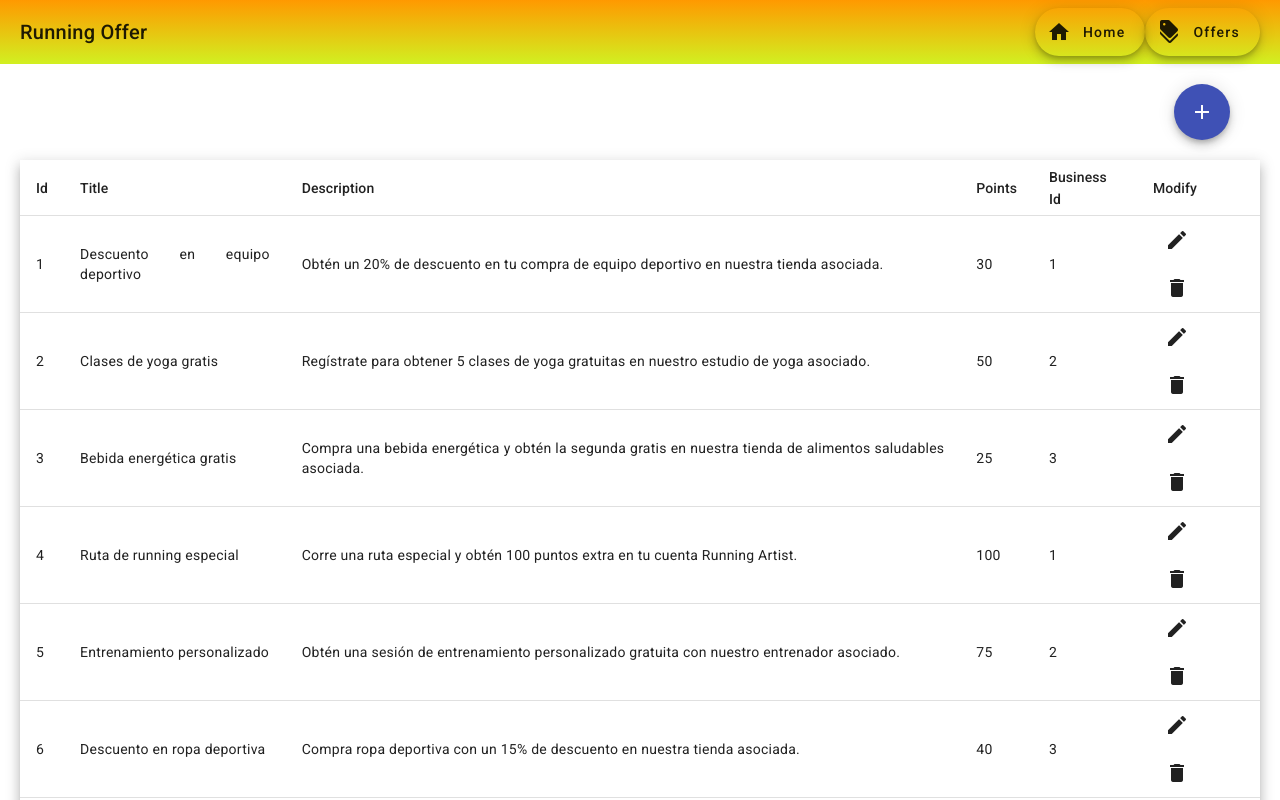
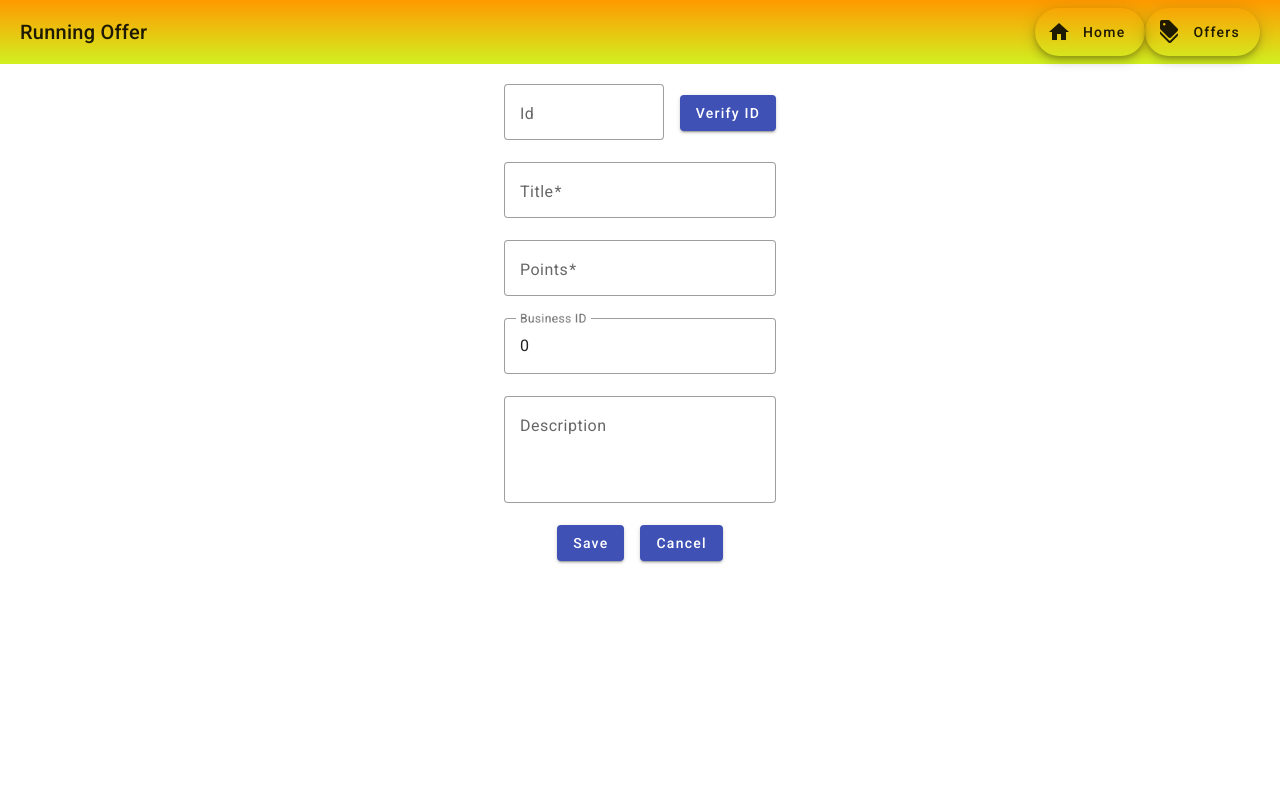
Before and after one commit to DMCS20/RunningArtist-OpenSource, an Angular app: page /admins/offers/new in a window 1280 px wide. Before the commit this address led to /business/offers. Shown: the top 800 px of the page. Built offline with nearby package versions, Linux system fonts and the light colour scheme; data requests are answered from the project's data file.

Commit message:
feat: add new offer component

```diff
--- a/src/app/app-routing.module.ts
+++ b/src/app/app-routing.module.ts
@@ -2,12 +2,14 @@ import { NgModule } from '@angular/core';
 import { RouterModule, Routes } from '@angular/router';
 import { ListOffersComponent } from './components/list-offers/list-offers.component';
 import { HomeComponent } from './components/home/home.component';
+import { NewOfferComponent } from './components/new-offer/new-offer.component';
 
 const routes: Routes = [
   {path: 'home', component: HomeComponent},
   {path: 'business/offers', component: ListOffersComponent},
-  {path: '', redirectTo: '/business/offers', pathMatch: 'full'},
-  {path: '**', redirectTo: '/business/offers', pathMatch: 'full'}
+  {path:'admins/offers/new', component: NewOfferComponent},
+  {path: '', redirectTo: '/home', pathMatch: 'full'},
+  {path: '**', redirectTo: '/home', pathMatch: 'full'}
 ];
 
 @NgModule({
--- a/src/app/app.module.ts
+++ b/src/app/app.module.ts
@@ -11,13 +11,15 @@ import { ListOffersComponent } from './components/list-offers/list-offers.compon
 import { ToolbarComponent } from './components/toolbar/toolbar.component';
 import {MatToolbarModule} from '@angular/material/toolbar';
 import { HomeComponent } from './components/home/home.component';
+import { NewOfferComponent } from './components/new-offer/new-offer.component';
 
 @NgModule({
   declarations: [
     AppComponent,
     ToolbarComponent,
     HomeComponent,
-    ListOffersComponent
+    ListOffersComponent,
+    NewOfferComponent
   ],
   imports: [
     BrowserModule,
--- a/src/app/components/list-offers/list-offers.component.html
+++ b/src/app/components/list-offers/list-offers.component.html
@@ -7,31 +7,31 @@
 <br>
 
 <div class="mat-elevation-z8">
-    <table class="movies-table" mat-table [dataSource]="dataSource">
+    <table class="offers-table" mat-table [dataSource]="dataSource" matSort>
 
         <ng-container matColumnDef="id">
-            <th mat-header-cell *matHeaderCellDef> Id </th>
+            <th mat-header-cell *matHeaderCellDef mat-sort-header> Id </th>
             <td mat-cell *matCellDef="let element"> {{element.id}} </td>
         </ng-container>
 
         <ng-container matColumnDef="title">
-            <th mat-header-cell *matHeaderCellDef> Title </th>
+            <th mat-header-cell *matHeaderCellDef mat-sort-header> Title </th>
             <td mat-cell *matCellDef="let element"> {{element.title}} </td>
         </ng-container>
 
         <ng-container matColumnDef="description">
-            <th mat-header-cell *matHeaderCellDef> Description </th>
+            <th mat-header-cell *matHeaderCellDef mat-sort-header> Description </th>
             <td mat-cell *matCellDef="let element"> {{element.description}} </td>
         </ng-container>
 
 
         <ng-container matColumnDef="points">
-            <th mat-header-cell *matHeaderCellDef> Points </th>
+            <th mat-header-cell *matHeaderCellDef mat-sort-header> Points </th>
             <td mat-cell *matCellDef="let element"> {{element.points}} </td>
         </ng-container>
 
         <ng-container matColumnDef="businessId">
-            <th mat-header-cell *matHeaderCellDef> Business Id </th>
+            <th mat-header-cell *matHeaderCellDef mat-sort-header> Business Id </th>
             <td mat-cell *matCellDef="let element"> {{element.businessId}} </td>
         </ng-container>
 
@@ -47,7 +47,7 @@
       <tr mat-row *matRowDef="let row; columns: displayedColumns;"></tr>
     </table>
 
-    <mat-paginator class="paginator" [pageSizeOptions]="[8, 10, 20]"
+    <mat-paginator class="paginator" [pageSizeOptions]="[5, 10, 20]"
                    showFirstLastButtons
                    aria-label="Select page">
     </mat-paginator>
--- a/src/app/components/list-offers/list-offers.component.ts
+++ b/src/app/components/list-offers/list-offers.component.ts
@@ -21,19 +21,14 @@ export class ListOffersComponent {
   @ViewChild(MatSort)
   sort!: MatSort;
 
-  offer:Offer={
-    id:0,
-    title:'',
-    description:'',
-    points:0,
-    businessId:0
-  };
-
   constructor(private offerService:OfferService, private router:Router) {}
 
   ngOnInit():void{
     this.getOffers();
     this.dataSource.paginator=this.paginator;
+  }
+
+  ngAfterViewInit():void{
     this.dataSource.sort=this.sort;
   }
 
@@ -52,16 +47,6 @@ export class ListOffersComponent {
 
   addOffer(){
     this.router.navigateByUrl('/admins/offers/new');
-    // this.offerService.addOffer(this.offer).subscribe(
-    //   {
-    //     next: (result:any)=>{
-    //       this.getOffers();
-    //     },
-    //     error: (error:any)=>{
-    //       console.log(error);
-    //     }
-    //   }
-    // );
   }
 
   updateOffer(index:any){
--- /dev/null
+++ b/src/app/components/new-offer/new-offer.component.html
@@ -0,0 +1,50 @@
+<div class="add-offer-form">
+    <br>
+    <mat-form-field class="id-field" appearance="outline">
+        <mat-label>Id</mat-label>
+        <input matInput type="number" min="1" [(ngModel)]="offer.id" (ngModelChange)="onIdChange()">
+        <button *ngIf="offer.id" matSuffix mat-icon-button aria-label="Clear" (click)="offer.id=''">
+          <mat-icon>close</mat-icon>
+        </button>
+    </mat-form-field>
+
+    <button class="verify-button" mat-raised-button color="primary" (click)="checkIdAvailability()">Verify ID</button>
+    <br>
+
+    <mat-form-field class="title-field" appearance="outline">
+      <mat-label>Title</mat-label>
+      <input matInput type="text" minlength="1" maxlength="60" required="true" [(ngModel)]="offer.title">
+      <button *ngIf="offer.title" matSuffix mat-icon-button aria-label="Clear" (click)="offer.title=''">
+        <mat-icon>close</mat-icon>
+      </button>
+  </mat-form-field>
+  <br>
+
+  <mat-form-field class="points-field" appearance="outline">
+    <mat-label>Points</mat-label>
+    <input matInput type="number" min="1" max="100" required="true" [(ngModel)]="offer.points">
+    <button *ngIf="offer.points" matSuffix mat-icon-button aria-label="Clear" (click)="offer.points=''">
+      <mat-icon>close</mat-icon>
+    </button>
+  </mat-form-field>
+  <br>
+
+  <mat-form-field class="bussiness-field" appearance="outline">
+    <mat-label>Business ID</mat-label>
+    <input matInput type="number" min="1" [(ngModel)]="offer.businessId">
+    <button *ngIf="offer.businessId" matSuffix mat-icon-button aria-label="Clear" (click)="offer.businessId=''">
+      <mat-icon>close</mat-icon>
+    </button>
+</mat-form-field>
+<br>
+
+<mat-form-field class="description-field" appearance="outline">
+  <mat-label>Description</mat-label>
+  <textarea cdkTextareaAutosize cdkAutosizeMinRows="5" cdkAutosizeMaxRows="10" [(ngModel)]="offer.description" matInput placeholder="Ex. Get 30% off..."></textarea>
+</mat-form-field>
+<br>
+
+<button class="save-button" mat-raised-button color="primary" (click)="saveChanges()">Save</button>
+<button class="cancel-button" mat-raised-button color="primary" (click)="cancelChanges()">Cancel</button>
+
+</div>
--- /dev/null
+++ b/src/app/components/new-offer/new-offer.component.scss
@@ -0,0 +1,50 @@
+.add-offer-form{
+    text-align: center;
+    box-sizing: border-box;
+    input[matinput]::-webkit-outer-spin-button,
+    input[matinput]::-webkit-inner-spin-button {
+    -webkit-appearance: none;
+    margin: 0;
+    }
+
+    input[matinput][type=number] {
+    -moz-appearance: textfield;
+    appearance: textfield;
+    }
+}
+
+.id-field {
+    width: 10rem;
+}
+
+.verify-button{
+    margin-left: 1rem;
+}
+
+.title-field{
+    width: 17rem;
+}
+
+.points-field{
+    width: 17rem;
+}
+
+.bussiness-field{
+    width: 17rem;
+}
+
+.description-field{
+    width: 17rem;
+}
+
+.cancel-button{
+    margin-left: 1rem;
+}
+
+.not-available{
+    color: red;
+}
+
+.available{
+    color: green;
+}
--- /dev/null
+++ b/src/app/components/new-offer/new-offer.component.ts
@@ -0,0 +1,116 @@
+import { Component } from '@angular/core';
+import { OfferService } from 'src/app/services/offer.service';
+import { Offer } from 'src/app/models/offer';
+import { Router } from '@angular/router';
+import { MatSnackBar } from '@angular/material/snack-bar';
+
+@Component({
+  selector: 'app-new-offer',
+  templateUrl: './new-offer.component.html',
+  styleUrls: ['./new-offer.component.scss']
+})
+export class NewOfferComponent {
+  offer:Offer={
+    id:'',
+    title:'',
+    description:'',
+    points:'',
+    businessId:0
+  };
+
+
+  idIsAvailable:boolean=false;
+  verifyButtonPressed:boolean=false;
+
+  constructor(private offerService:OfferService, private router:Router, private snackBar:MatSnackBar){}
+
+  addOffer(){
+      this.offerService.addOffer(this.offer).subscribe(
+        {
+          next: (result:any)=>{
+            this.clearAllFields();
+            this.router.navigateByUrl('/business/offers');
+          },
+          error: (error:any)=>{
+            console.log(error);
+          }
+        }
+      );
+  }
+
+  checkIdAvailability(){
+    this.verifyButtonPressed=true;
+    if(this.offer.id == ''){
+      this.idIsAvailable=true;
+      this.openSnackBar('Id will be generated automatically', 'Close', 2000)
+      return;
+    }
+    this.offerService.getOfferById(this.offer.id).subscribe(
+      {
+        next: (result:any)=>{
+          this.openSnackBar('Id '+ this.offer.id +' is not available', 'Close', 2000)
+          this.idIsAvailable=false;
+        },
+        error: (error:any)=>{
+          this.openSnackBar('Id '+ this.offer.id +' is available!', 'Close', 2000)
+          this.idIsAvailable=true;
+        }
+      }
+    );
+  }
+
+  onIdChange(){
+    this.idIsAvailable=false;
+    this.verifyButtonPressed=false;
+  }
+
+  hasMetFormConditions():boolean{
+    if(this.offer.id == ''){
+      this.idIsAvailable=true;
+    }
+
+    if(this.offer.title != '' && this.offer.points !='' && this.idIsAvailable && this.offer.points < 100){
+      return true;
+    }
+    return false;
+  }
+
+  saveChanges(){
+    if(this.hasMetFormConditions()){
+      this.addOffer();
+    }
+    else{
+      if(this.idIsAvailable){
+        this.openSnackBar('You must insert all the required fields', 'Close', 2000)
+      }
+      else{
+        if(this.verifyButtonPressed)
+          this.openSnackBar('Id '+ this.offer.id +' is not available', 'Close', 2000)
+        else
+          this.openSnackBar('You must verify the id availability', 'Close', 2000)
+      }
+    }
+  }
+
+  cancelChanges(){
+    this.clearAllFields();
+    this.router.navigateByUrl('/business/offers');
+  }
+
+  clearAllFields(){
+    this.offer.id='';
+    this.offer.title='';
+    this.offer.description='';
+    this.offer.points='';
+    this.idIsAvailable=false;
+  }
+
+  openSnackBar(message:string, action:string, duration:number){
+    this.snackBar.open(message, action, {
+      duration: duration,
+      horizontalPosition: 'center',
+      verticalPosition: 'top',
+    });
+  }
+
+}
--- a/src/app/services/offer.service.ts
+++ b/src/app/services/offer.service.ts
@@ -26,6 +26,11 @@ export class OfferService {
       .post<Offer>(environment.baseUrl + '/offers', offer)
   }
 
+  addOfferWithId(offer: Offer): Observable<Offer> {
+    return this.http
+      .post<Offer>(environment.baseUrl + '/offers/'+offer.id, offer)
+  }
+
   updateOffer(offer: Offer): Observable<Offer> {
     return this.http
       .put<Offer>(environment.baseUrl + '/offers/' + offer.id, offer)
```
Also changed, not shown: src/public/shared/shared.module.ts (+14 -3 lines), 2 other files (tests, documents, lock files or other folders).
